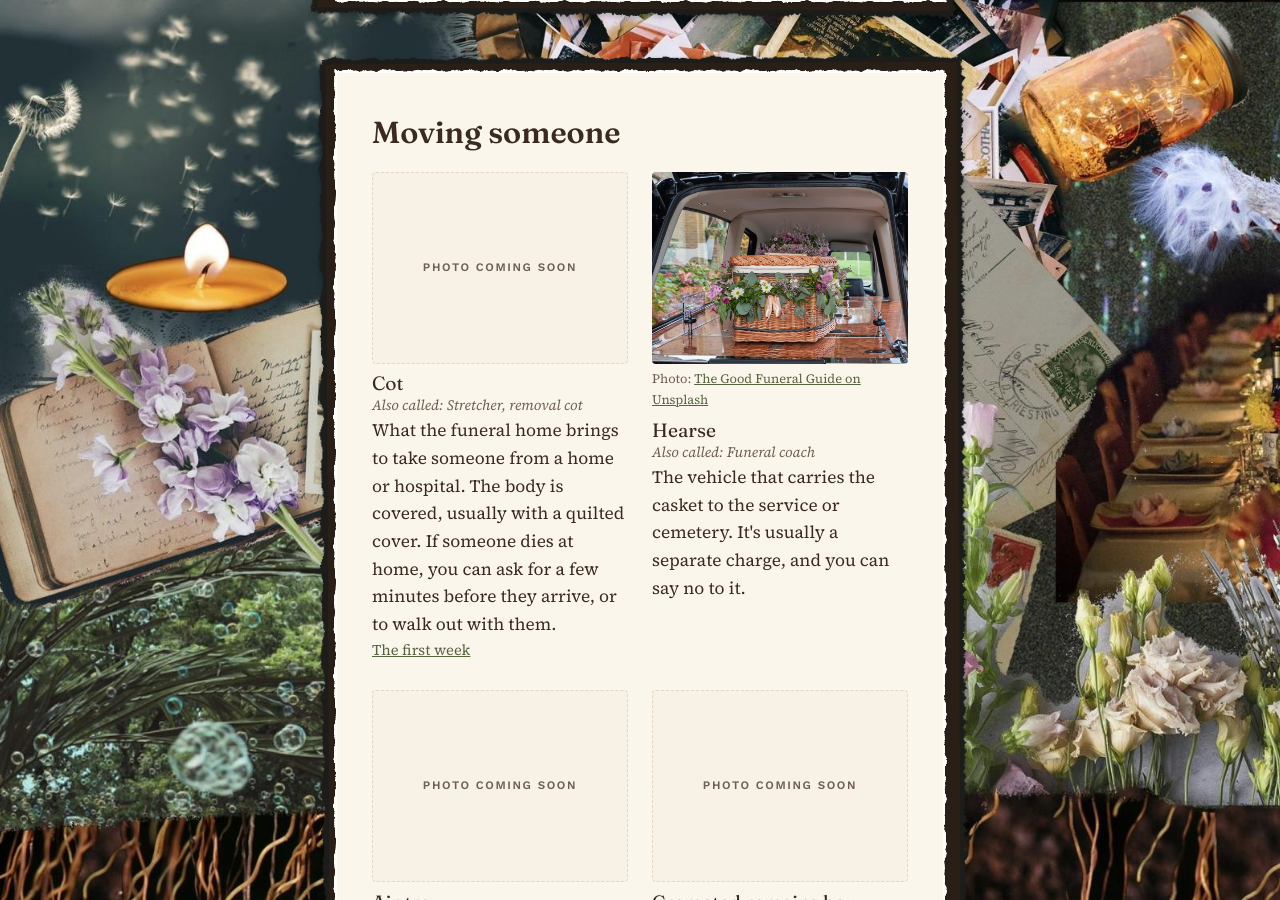
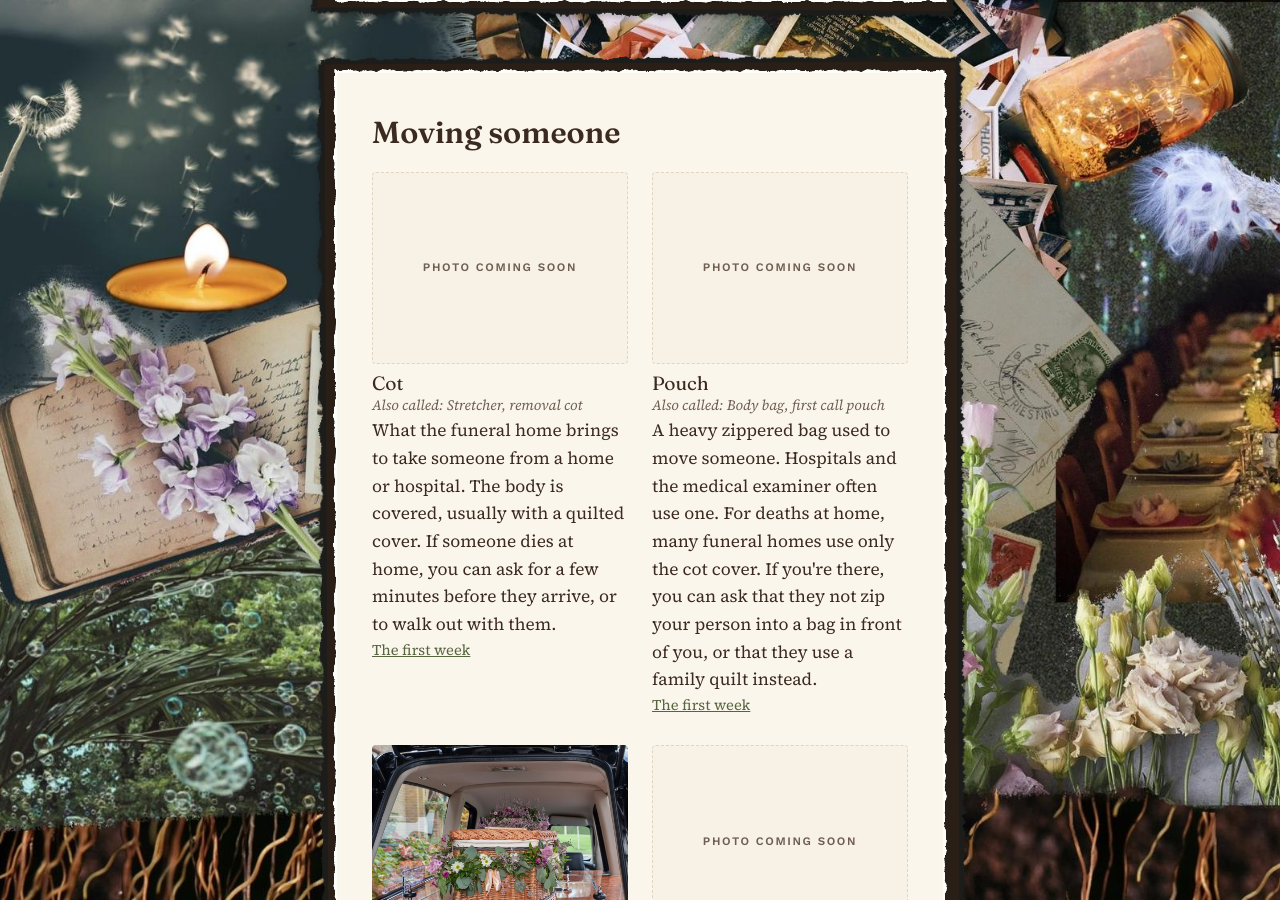
Before and after one commit to katekelley/graveandseed, a Jekyll site: the page built from resources/what-things-look-like.html, in a window 1280 px wide and 900 px high, scrolled down 5410 px. Built offline with Jekyll 4.4.1, drawn with Linux system fonts in a browser that asks for light colours.

Commit message:
Dictionary: add pouch (body bag) entry
Co-Authored-By: Claude Opus 5.5 <noreply@anthropic.com>
Claude-Session: https://claude.ai/code/session_011MgnuCerWfLmUUDEPoAm9b

```diff
--- a/_data/dictionary.yml
+++ b/_data/dictionary.yml
@@ -152,6 +152,15 @@ sections:
         description: "What the funeral home brings to take someone from a home or hospital. The body is covered, usually with a quilted cover. If someone dies at home, you can ask for a few minutes before they arrive, or to walk out with them."
         link: /resources/first-week/
         link_text: The first week
+      - term: Pouch
+        aka: Body bag, first call pouch
+        image: ""
+        alt: ""
+        credit: ""
+        credit_url: ""
+        description: "A heavy zippered bag used to move someone. Hospitals and the medical examiner often use one. For deaths at home, many funeral homes use only the cot cover. If you're there, you can ask that they not zip your person into a bag in front of you, or that they use a family quilt instead."
+        link: /resources/first-week/
+        link_text: The first week
       - term: Hearse
         aka: Funeral coach
         image: "/assets/dictionary/hearse.jpg"
```
